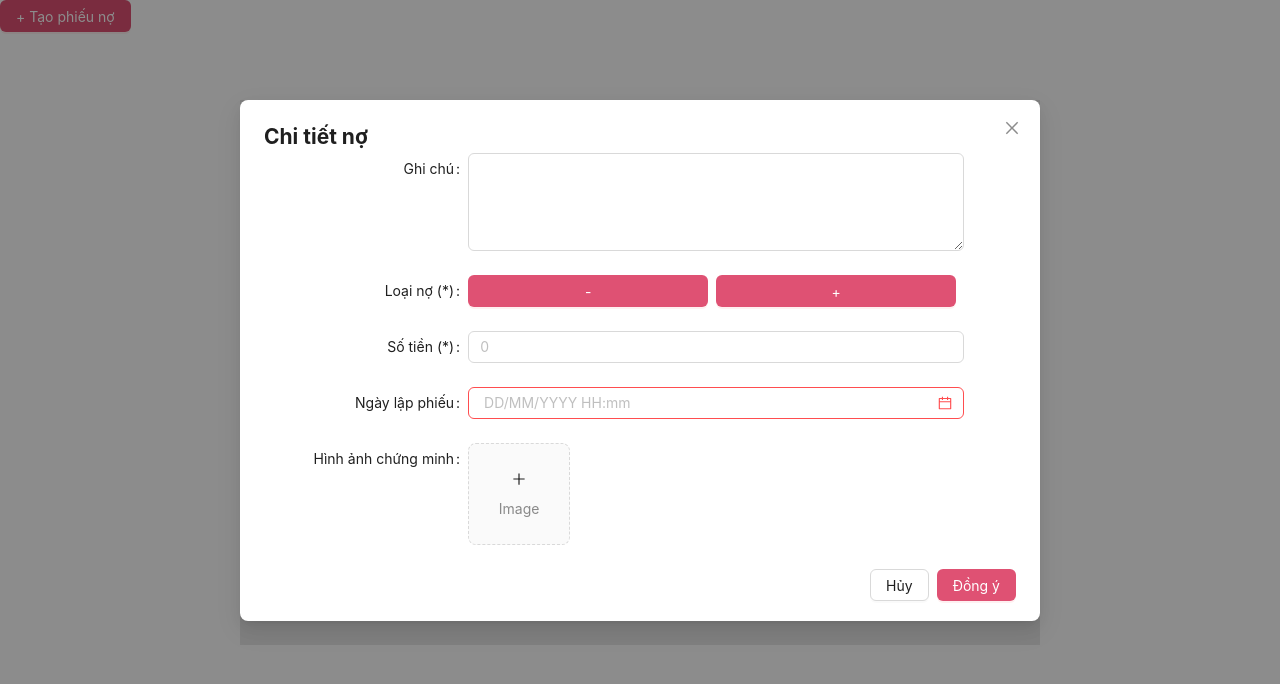
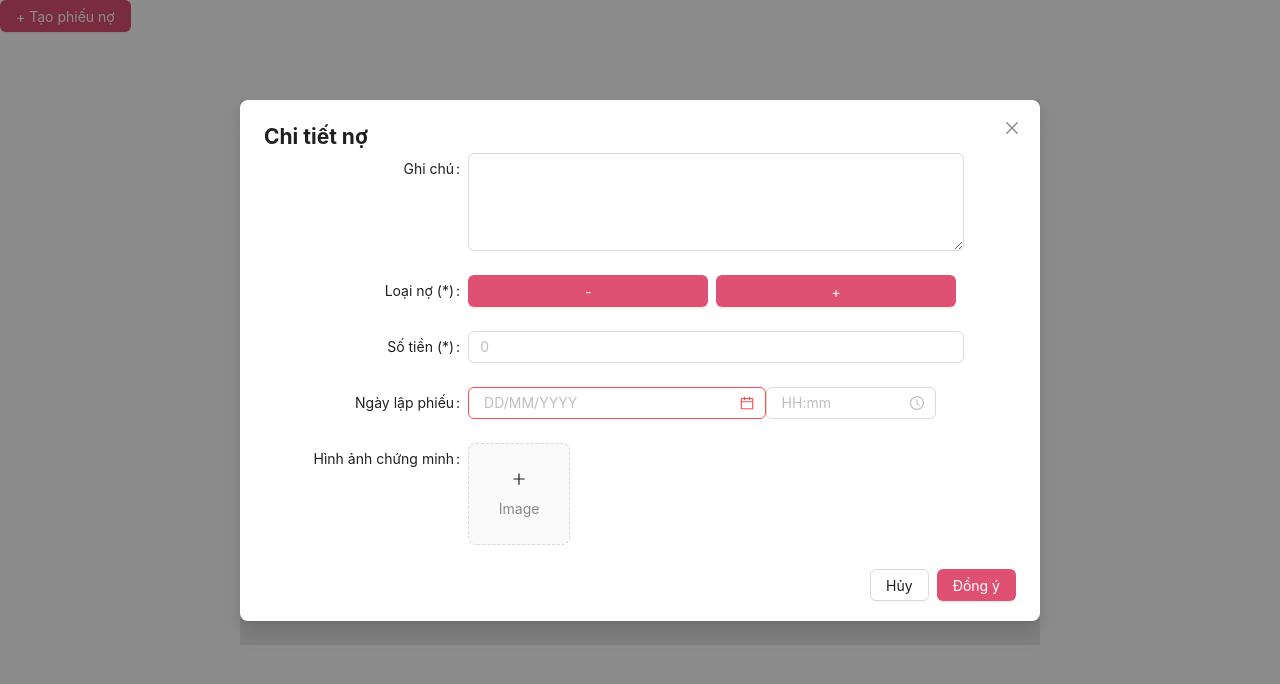
Before and after one commit to longnvse/fcredit-frontend, a React (Create React App) app: page /debt-note-detail in a window 1280 px wide. Both pictures are taken after a click on the button "+ Tạo phiếu nợ". Shown: the top 684 px of the page. Built offline with nearby package versions, Linux system fonts and the light colour scheme.

Commit message:
debt-note-detail-edit-time

```diff
--- a/src/pages/debt-note-detail.js
+++ b/src/pages/debt-note-detail.js
@@ -1,6 +1,9 @@
 import React , {useState} from 'react';
 import { PlusOutlined } from '@ant-design/icons';
-import { Button,DatePicker,Form,Input, Space,Upload,Modal,Typography} from 'antd';
+import { Button,DatePicker,Form,Input, Space,Upload,Modal,Typography,TimePicker } from 'antd';
+const onChange = (time, timeString) => {
+  console.log(time, timeString);
+};
 const { Text } = Typography;
 const { TextArea } = Input;
 const DebtNoteDetail = () => {
@@ -24,6 +27,7 @@ const DebtNoteDetail = () => {
       </Button>
       <Modal  width={800}  style={{backgroundColor:'gray',}}  open={isModalOpen} onOk={handleOk} onCancel={handleCancel}  >
      <h2 >Chi tiết nợ</h2>
+
       <Form   labelCol={{
        span: 7,
      }}
@@ -56,8 +60,12 @@ const DebtNoteDetail = () => {
      <Form.Item label="Ngày lập phiếu">
       <DatePicker status="error"
    style={{
-     width: '100%',
-   }} placeholder=" DD/MM/YYYY HH:mm" />
+     width: '60%',
+   }} placeholder=" DD/MM/YYYY "/>
+   <Space wrap>
+
+    <TimePicker use12Hours format="h:mm a" onChange={onChange} placeholder=" HH:mm "v />
+  </Space>
      </Form.Item>
      <Form.Item label="Hình ảnh chứng minh" valuePropName="fileList">
        <Upload action="/upload.do" listType="picture-card">
```
